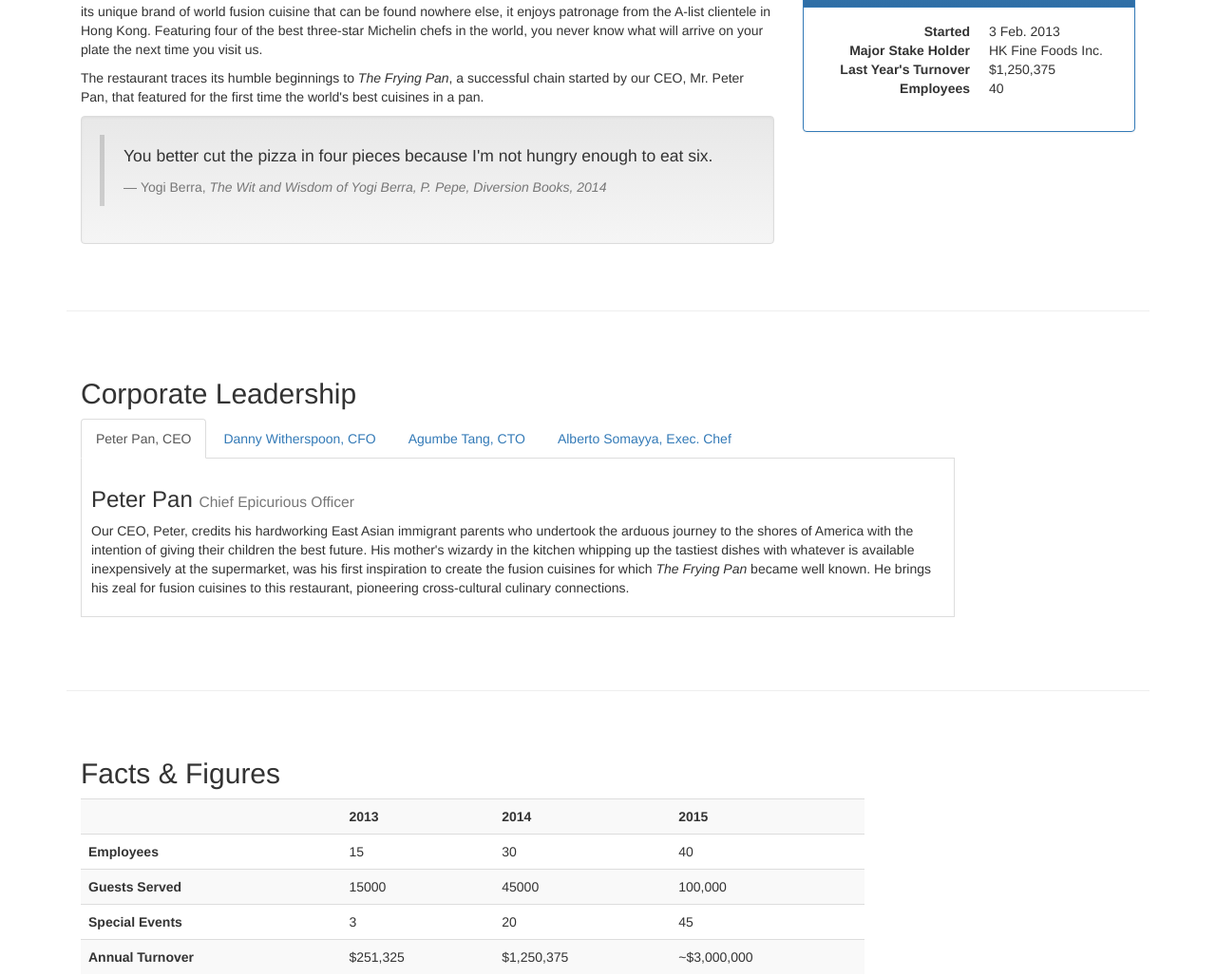
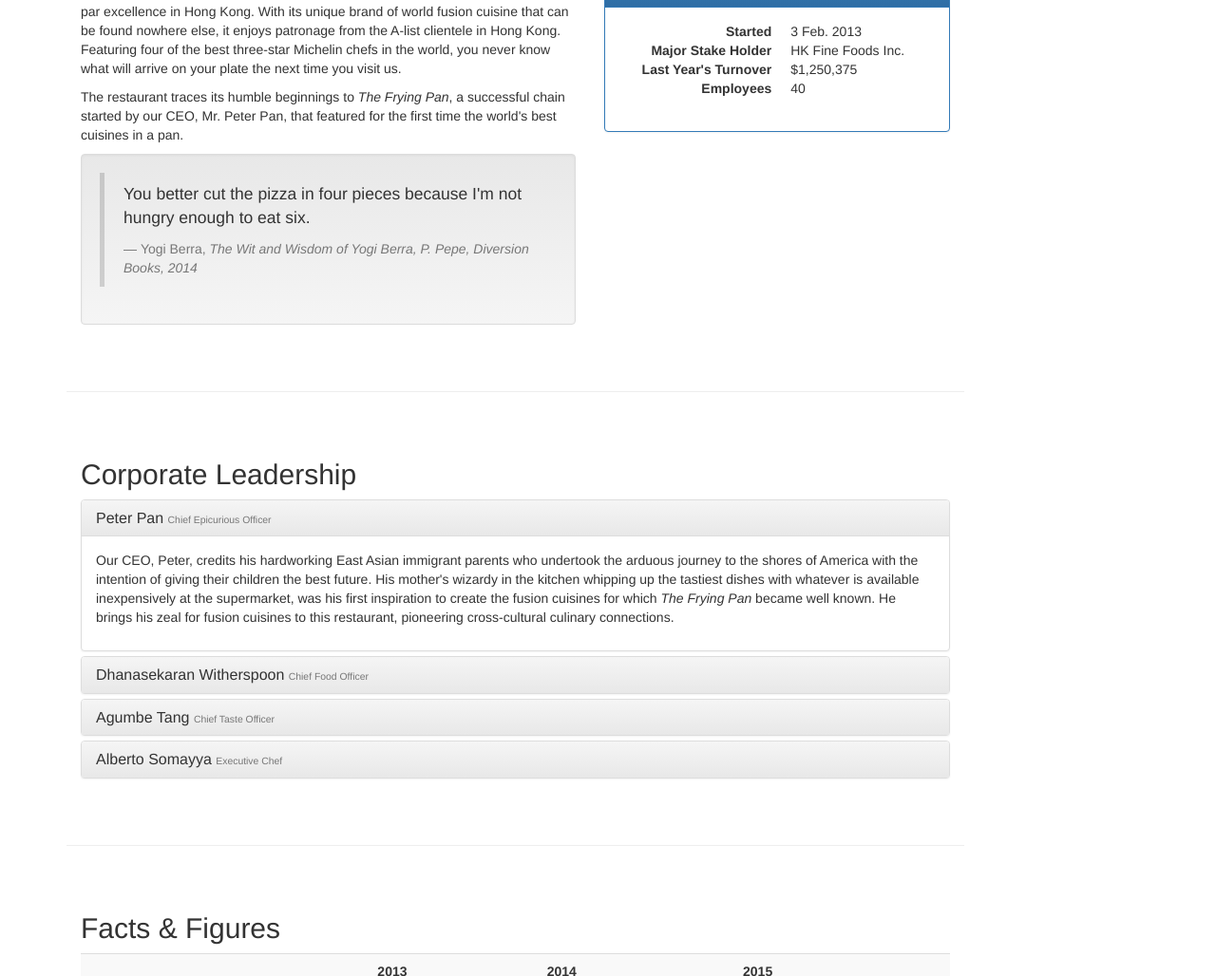
Before and after one commit to emiliogozo/conFusion, a plain HTML site: page aboutus.html in a window 1280 px wide. Shown: the part 734-1762 px from the top of the page at 95% size. Drawn offline with nearby package versions, Linux system fonts and the light colour scheme.

Commit message:
Accordion, Scrollspy and Affix

```diff
--- a/aboutus.html
+++ b/aboutus.html
@@ -23,7 +23,7 @@
     <![endif]-->
 </head>
 
-<body>
+<body data-spy="scroll" data-target="#myScrollspy" data-offset="200">
     <nav class="navbar navbar-inverse navbar-fixed-top" role="navigation">
 		<div class="container">
 			<div class="navbar-header">
@@ -80,6 +80,8 @@
 
     <div class="container">
 		<div class="row">
+			<div class="col-xs-12 col-sm-10">
+				<div class="row">
 					<div class="col-xs-12">
 						<ol class="breadcrumb">
 							<li><a href="index.html">Home</a></li>
@@ -92,8 +94,8 @@
 					</div>
 				</div>
 
-        <div class="row row-content">
-            <div class="col-xs-12 col-sm-8">
+				<div id="history" class="row row-content">
+					<div class="col-xs-12 col-sm-6 col-lg-7">
 						<h2>Our History</h2>
 						<p>Started in 2010, Ristorante con Fusion quickly established itself as a culinary icon par excellence in Hong Kong. With its unique brand of world fusion cuisine that can be found nowhere else, it enjoys patronage from the A-list clientele in Hong Kong.  Featuring four of the best three-star Michelin chefs in the world, you never know what will arrive on your plate the next time you visit us.</p>
 						<p>The restaurant traces its humble beginnings to <em>The Frying Pan</em>, a successful chain started by our CEO, Mr. Peter Pan, that featured for the first time the world's best cuisines in a pan.</p>
@@ -108,7 +110,7 @@
 							</blockquote>
 						</div>
 					</div>
-            <div class="col-xs-12 col-sm-4">
+					<div class="col-xs-12 col-sm-6 col-lg-5">
 						<p style="padding:20px;"></p>
 						<div class="panel panel-primary">
 							<div class="panel-heading">
@@ -130,50 +132,73 @@
 					</div>
 				</div>
 
+				<div id="corporate" class="row row-content">
+					<div class="col-xs-12">
+						<h2>Corporate Leadership</h2>
 
-        <div class="row row-content">
-            <div class="col-xs-12 col-sm-10">
-                <h2>Corporate Leadership</h2>
-				<ul class="nav nav-tabs" role="tablist">
-					<li role="presentation" class="active">
-					<a href="#peter" aria-controls="peter"
-					role="tab" data-toggle="tab">Peter Pan, CEO</a></li>
-					<li role="presentation"><a href="#danny"
-					aria-controls="danny" role="tab"
-					data-toggle="tab">Danny Witherspoon, CFO</a></li>
-					<li role="presentation"><a href="#agumbe"
-					aria-controls="agumbe" role="tab"
-					data-toggle="tab">Agumbe Tang, CTO</a></li>
-					<li role="presentation"><a href="#alberto"
-					aria-controls="alberto" role="tab"
-					data-toggle="tab">Alberto Somayya, Exec. Chef</a></li>
-				</ul>
-				<div class="tab-content">
-					<div role="tabpanel" class="tab-pane fade in active" id="peter">
-						<h3>Peter Pan <small>Chief Epicurious Officer</small></h3>
+						<div class="panel-group" id="accordion" role="tablist" aria-multiselectable="true">
+							<div class="panel panel-default">
+								<div class="panel-heading" role="tab" id="headingPeter">
+									<h3 class="panel-title">
+										<a role="button" data-toggle="collapse" data-parent="#accordion" href="#peter"
+											aria-expanded="true" aria-controls="peter">
+											Peter Pan <small>Chief Epicurious Officer</small></a>
+									</h3>
+								</div>
+								<div role="tabpanel" class="panel-collapse collapse in" id="peter" aria-labelledby="headingPeter">
+									<div class="panel-body">
 										<p>Our CEO, Peter, credits his hardworking East Asian immigrant parents who undertook the arduous journey to the shores of America with the intention of giving their children the best future. His mother's wizardy in the kitchen whipping up the tastiest dishes with whatever is available inexpensively at the supermarket, was his first inspiration to create the fusion cuisines for which <em>The Frying Pan</em> became well known. He brings his zeal for fusion cuisines to this restaurant, pioneering cross-cultural culinary connections.</p>
 									</div>
-					<div role="tabpanel" class="tab-pane fade" id="danny">
-						<h3>Dhanasekaran Witherspoon <small>Chief Food Officer</small></h3>
+								</div>
+							</div>
+							<div class="panel panel-default">
+								<div class="panel-heading" role="tab" id="headingDanny">
+									<h3 class="panel-title">
+										<a role="button" data-toggle="collapse" data-parent="#accordion" href="#danny"
+											aria-expanded="true" aria-controls="danny">
+											Dhanasekaran Witherspoon <small>Chief Food Officer</small></a>
+									</h3>
+								</div>
+								<div role="tabpanel" class="panel-collapse collapse" id="danny" aria-labelledby="headingDanny">
+									<div class="panel-body">
 										<p>Our CFO, Danny, as he is affectionately referred to by his colleagues, comes from a long established family tradition in farming and produce. His experiences growing up on a farm in the Australian outback gave him great appreciation for varieties of food sources. As he puts it in his own words, <em>Everything that runs, wins, and everything that stays, pays!</em></p>
 									</div>
-					<div role="tabpanel" class="tab-pane fade" id="agumbe">
-						<h3>Agumbe Tang <small>Chief Taste Officer</small></h3>
+								</div>
+							</div>
+							<div class="panel panel-default">
+								<div class="panel-heading" role="tab" id="headingAgumbe">
+									<h3 class="panel-title">
+										<a role="button" data-toggle="collapse" data-parent="#accordion" href="#agumbe"
+											aria-expanded="true" aria-controls="agumbe">
+											Agumbe Tang <small>Chief Taste Officer</small></a>
+									</h3>
+								</div>
+								<div role="tabpanel" class="panel-collapse collapse" id="agumbe" aria-labelledby="headingAgumbe">
+									<div class="panel-body">
 										<p>Blessed with the most discerning gustatory sense, Agumbe, our CFO, personally ensures that every dish that we serve meets his exacting tastes. Our chefs dread the tongue lashing that ensues if their dish does not meet his exacting standards. He lives by his motto, <em>You click only if you survive my lick.</em></p>
 									</div>
-					<div role="tabpanel" class="tab-pane fade" id="alberto">
-						<h3>Alberto Somayya <small>Executive Chef</small></h3>
+								</div>
+							</div>
+							<div class="panel panel-default">
+								<div class="panel-heading" role="tab" id="headingAlberto">
+									<h3 class="panel-title">
+										<a role="button" data-toggle="collapse" data-parent="#accordion" href="#alberto"
+											aria-expanded="true" aria-controls="alberto">
+											Alberto Somayya <small>Executive Chef</small></a>
+									</h3>
+								</div>
+								<div role="tabpanel" class="panel-collapse collapse" id="alberto" aria-labelledby="headingAlberto">
+									<div class="panel-body">
 										<p>Award winning three-star Michelin chef with wide International experience having worked closely with whos-who in the culinary world, he specializes in creating mouthwatering Indo-Italian fusion experiences. He says, <em>Put together the cuisines from the two craziest cultures, and you get a winning hit! Amma Mia!</em></p>
 									</div>
 								</div>
 							</div>
-            <div class="col-xs-12 col-sm-2">
-                <p style="padding:20px;"></p>
+						</div>
 					</div>
 			   </div>
 
-		<div class="row row-content">
-			<div class="col-xs-12 col-sm-9">
+				<div id="facts" class="row row-content">
+					<div class="col-xs-12">
 						<h2>Facts &amp; Figures</h2>
 						<div class="table-responsive">
 						<table class="table table-striped">
@@ -210,11 +235,18 @@
 						</table>
 						</div>
 					</div>
-			<div class="col-xs-12 col-sm-3">
-				<p style="padding:20px;"></p>
-			</div>
 				</div>
 
+			</div>
+
+			<nav class="hidden-xs col-sm-2" id="myScrollspy">
+				<ul class="nav nav-pills nav-stacked" data-spy="affix" data-offset-top="400">
+					<li><a href="#history">Our History</a></li>
+					<li><a href="#corporate">Corporate</a></li>
+					<li><a href="#facts">Facts</a></li>
+				</ul>
+			</nav>
+		</div>
     </div>
 
     <footer class="row-footer">
--- a/css/mystyles.css
+++ b/css/mystyles.css
@@ -59,3 +59,7 @@
 border-bottom: 1px solid #ddd;
 padding: 10px;
 }
+
+.affix {
+top:100px;
+}
```
Lines whose indentation alone changed are shown as unchanged.
